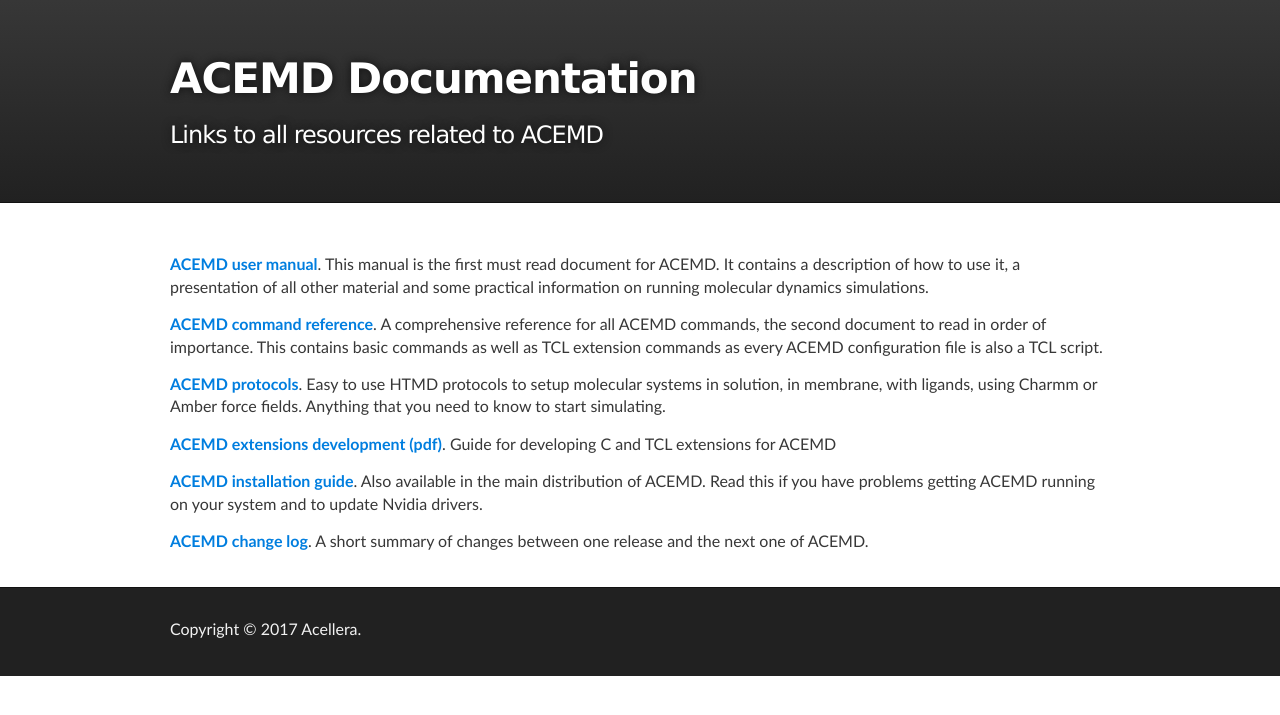
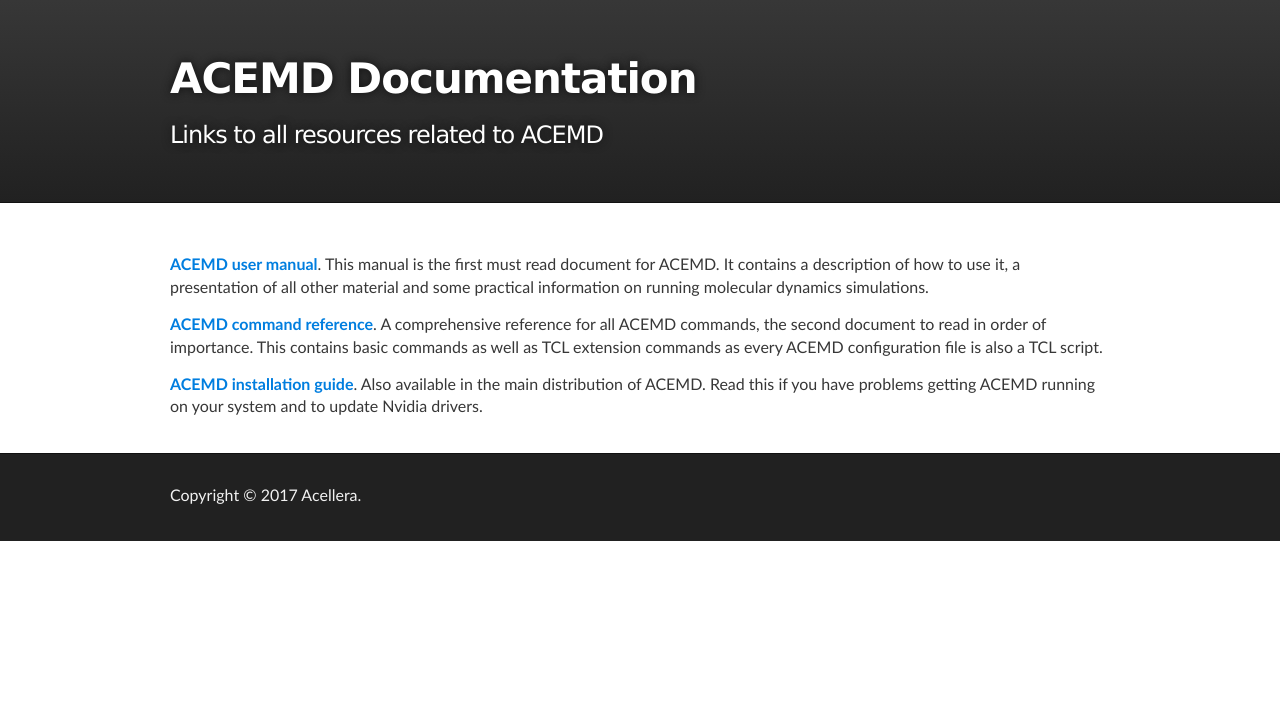
Before and after one commit to Acellera/docs.acellera.com, a Jekyll site: the page built from acemd/index.md, in a window 1280 px wide. Shown: the top 715 px of the page. Built offline with Jekyll 4.4.1, drawn with Linux system fonts in a browser that asks for light colours.

Commit message:
Update index.md

```diff
--- a/acemd/index.md
+++ b/acemd/index.md
@@ -10,10 +10,4 @@
 
 <a href="https://acellera.github.io/docs.acellera.com/acemd/commands/">__ACEMD command reference__</a>. A comprehensive reference for all ACEMD commands, the second document to read in order of importance. This contains basic commands as well as TCL extension commands as every ACEMD configuration file is also a TCL script.
 
-<a href="https://www.htmd.org/docs/latest/tutorials.html">__ACEMD protocols__</a>. Easy to use HTMD protocols to setup molecular systems in solution, in membrane, with ligands, using Charmm or Amber force fields. Anything that you need to know to start simulating.
-
-<a href="http://secure.acellera.com/manuals/latest/docs/ACEMD-Extension-Guide.pdf" target="_parent">__ACEMD extensions development (pdf)__</a>. Guide for developing C and TCL extensions for ACEMD
-
 <a href="https://acellera.github.io/docs.acellera.com/acemd/install/">__ACEMD installation guide__</a>. Also available in the main distribution of ACEMD. Read this if you have problems getting ACEMD running on your system and to update Nvidia drivers.
-
-<a href="https://acellera.github.io/docs.acellera.com/acemd/changelog/">__ACEMD change log__</a>. A short summary of changes between one release and the next one of ACEMD.
```
